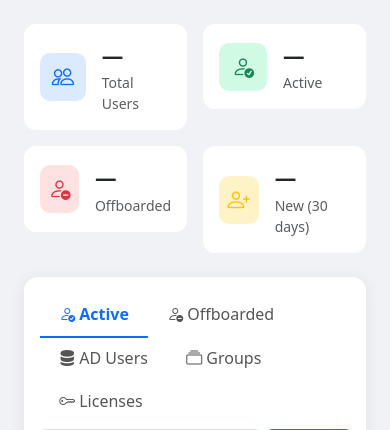
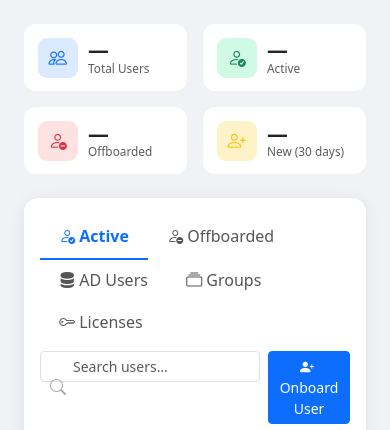
Before and after one commit to MQ-03/Usermanegement_web_app, a Flask app: template templates/index.html in a window 390 px wide. Shown: the part 87-517 px from the top of the page. Run offline with Flask 3, Linux system fonts and the light colour scheme; the template is opened without the code that fills it, so the values that code supplies are empty; a user stored in the database is signed in; parts of the project's set-up code (start-up, migrations or seed data) failed here and were passed over; some libraries are stand-ins or nearby versions.

Commit message:
Update index.html

```diff
--- a/templates/index.html
+++ b/templates/index.html
@@ -13,10 +13,19 @@
     .navbar { background: #1a1d23 !important; }
     .navbar-brand { font-weight: 700; letter-spacing: .5px; }
 
-    .stat-card { border: none; border-radius: 12px; }
+    .stat-card { border: none; border-radius: 12px; height: 100%; }
     .stat-card .icon-wrap {
-      width: 48px; height: 48px; border-radius: 10px;
+      width: 48px; height: 48px; border-radius: 10px; flex-shrink: 0;
       display: flex; align-items: center; justify-content: center; font-size: 1.4rem;
+    }
+    /* Phones: tighten spacing + sizing so the 2×2 grid stays balanced and
+       labels like "Total Users" / "New (30 days)" don't blow out the card height. */
+    @media (max-width: 575.98px) {
+      .stat-card { padding: .85rem !important; }
+      .stat-card .d-flex { gap: .65rem !important; }
+      .stat-card .icon-wrap { width: 40px; height: 40px; font-size: 1.15rem; border-radius: 9px; }
+      .stat-card .fs-4 { font-size: 1.3rem !important; line-height: 1.1; }
+      .stat-card .text-muted.small { font-size: .74rem; line-height: 1.15; }
     }
 
     .main-card { border: none; border-radius: 14px; box-shadow: 0 2px 16px rgba(0,0,0,.07); }
```
